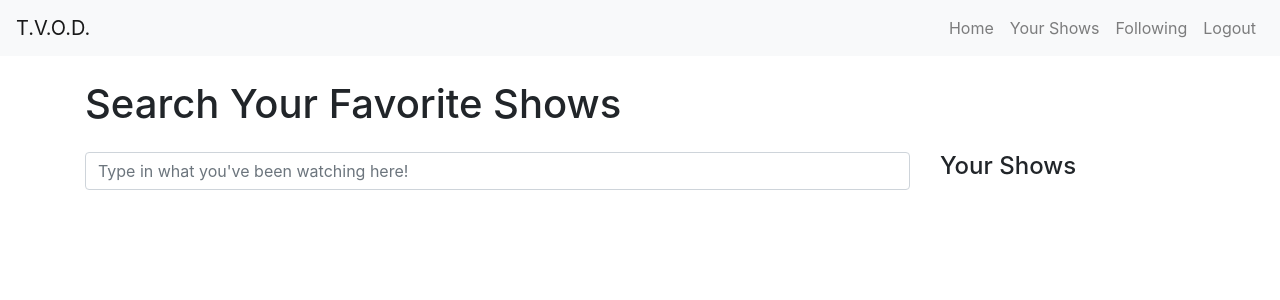
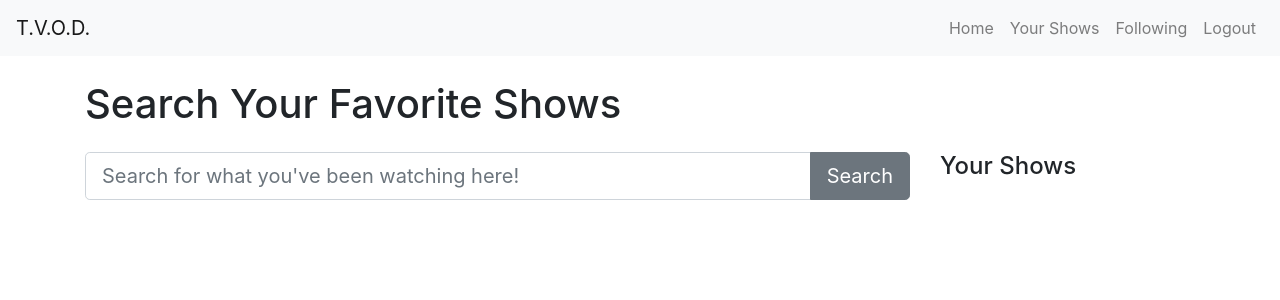
Before and after one commit to Brandoncyu/tvod-frontend, a React (Create React App) app: page /shows in a window 1280 px wide. Shown: the top 300 px of the page. Built offline with nearby package versions, Linux system fonts and the light colour scheme.

Commit message:
added search component

```diff
--- a/package.json
+++ b/package.json
@@ -6,6 +6,7 @@
     "axios": "^0.18.0",
     "bootstrap": "^4.1.3",
     "knex": "^0.15.2",
+    "moment": "^2.22.2",
     "react": "^16.5.1",
     "react-dom": "^16.5.1",
     "react-redux": "^5.0.7",
--- a/src/components/ShowSelect.js
+++ b/src/components/ShowSelect.js
@@ -1,19 +1,51 @@
 import React, { Component } from 'react'
+import {
+  Container,
+  Row,
+  Col,
+  CardColumns
+} from 'reactstrap'
 import Header from './Header'
 import Title from './showselect/01Title'
 import SearchBar from './showselect/02SearchBar'
+import SearchCards from './showselect/03SearchCards'
+import { searchAll, searchOne, searchOneWithEpisodes } from '../models/showSelect'
 
 class ShowSelect extends Component {
   constructor(props){
     super(props)
+    this.state = {
+      shows: []
+    }
+  }
+
+  searchShows = async (search) =>{
+    const searchResult = await searchAll(search)
+    this.setState({
+      shows: searchResult
+    })
   }
 
   render(){
+    const cards = this.state.shows.map(card=> card.show)
     return (
       <div>
         <Header />
         <Title />
-        <SearchBar />
+        <Container>
+          <Row>
+            <Col md="9">
+              <SearchBar searchShows={this.searchShows} />
+              <CardColumns className="my-4">
+              {cards.map((cardInfo, index) => <SearchCards key={index} cardInfo={cardInfo} />)}
+              </CardColumns>
+            </Col>
+            <Col>
+              <h4>Your Shows</h4>
+            </Col>
+          </Row>
+        </Container>
+
       </div>
     )
   }
--- a/src/components/showselect/02SearchBar.js
+++ b/src/components/showselect/02SearchBar.js
@@ -6,9 +6,12 @@ import {
   Form,
   FormGroup,
   Input,
+  InputGroup,
+  InputGroupAddon,
   Button
 } from 'reactstrap'
 import { connect } from 'react-redux'
+import { searchAll, searchOne, searchOneWithEpisodes } from '../../models/showSelect'
 
 class SearchBar extends Component {
   constructor(props){
@@ -19,23 +22,16 @@ class SearchBar extends Component {
     }
   }
 
+  searchShows = (event) =>{
+    this.props.searchShows(this.state.search.replace(/ /g, '+'))
+  }
 
   render(){
     return (
-      <Container>
-        <Row>
-          <Col md="9">
-            <Form>
-              <FormGroup>
-                <Input type="search" name="search" id="search" placeholder="Type in what you've been watching here!" value={this.state.search}/>
-              </FormGroup>
-            </Form>
-          </Col>
-          <Col>
-            <h4>Your Shows</h4>
-          </Col>
-        </Row>
-      </Container>
+      <InputGroup size="lg">
+        <Input type="search" name="search" id="search" placeholder="Search for what you've been watching here!" onChange={e=>this.setState({search: e.target.value})} />
+        <InputGroupAddon onClick={this.searchShows} addonType="append"><Button color="secondary">Search</Button></InputGroupAddon>
+      </InputGroup>
     )
   }
 }
--- /dev/null
+++ b/src/components/showselect/03SearchCards.js
@@ -0,0 +1,25 @@
+import React, { Component } from 'react'
+import {
+  Card, CardBody, Button, CardTitle, CardText, CardImg
+} from 'reactstrap'
+
+class searchCards extends Component {
+  constructor(props){
+    super(props)
+  }
+
+  render(){
+    const cardInfo = this.props.cardInfo
+    console.log(cardInfo)
+    return (
+      <Card body id={cardInfo.id}>
+        <CardImg top width="100%" src={cardInfo.image.medium} alt="Card image" />
+        <CardTitle>{cardInfo.name}</CardTitle>
+        <CardText>{cardInfo.summary}</CardText>
+        <Button>Watched!</Button>
+      </Card>
+    )
+  }
+}
+
+export default searchCards
--- /dev/null
+++ b/src/models/showSelect.js
@@ -0,0 +1,17 @@
+import axios from 'axios'
+const TV_URL = 'http://api.tvmaze.com'
+
+export const searchAll = async (title) => {
+  const response = await axios.get(`${TV_URL}/search/shows?q=${title}`)
+  return response.data
+}
+
+export const searchOne = async (title) => {
+  const response = await axios.get(`${TV_URL}/singlesearch/shows?q=${title}`)
+  return response.data
+}
+
+export const searchOneWithEpisodes = async (title) => {
+  const response = await axios.get(`${TV_URL}/singlesearch/shows?q=${title}&embed=episodes`)
+  return response.data
+}
```
Also changed, not shown: src/actions/showSelect.js (added), src/components/showselect/04SearchPage.js (added), src/reducers/ShowSelect.js (added), 2 other files (tests, documents, lock files or other folders).
